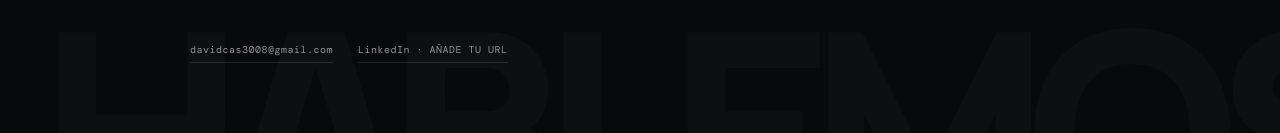
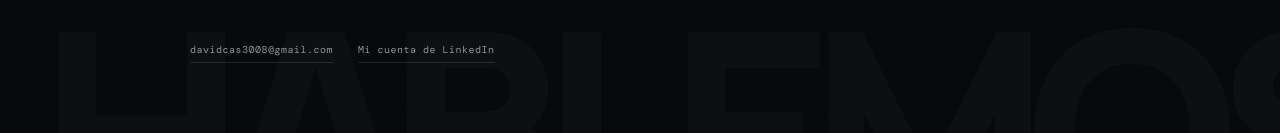
Before and after one commit to DavidCastillo3008/DavidCastillo3008.github.io, a React (Vite) app: page / in a window 1280 px wide. Shown: the part 7074-7207 px from the top of the page. Built offline with nearby package versions, Linux system fonts and the light colour scheme; a web font is replaced by a local one.

Commit message:
Add files via upload

```diff
--- a/src/main.jsx
+++ b/src/main.jsx
@@ -405,7 +405,7 @@ function App() {
             </a>
             <div className="contact-links">
               <a href="mailto:davidcas3008@gmail.com">davidcas3008@gmail.com</a>
-              <a href="#" onClick={(e) => e.preventDefault()}>LinkedIn · AÑADE TU URL</a>
+              <a href="www.linkedin.com/in/david-castillo-bb9271436" onClick={(e) => e.preventDefault()}>Mi cuenta de LinkedIn</a>
             </div>
           </div>
         </section>
```
